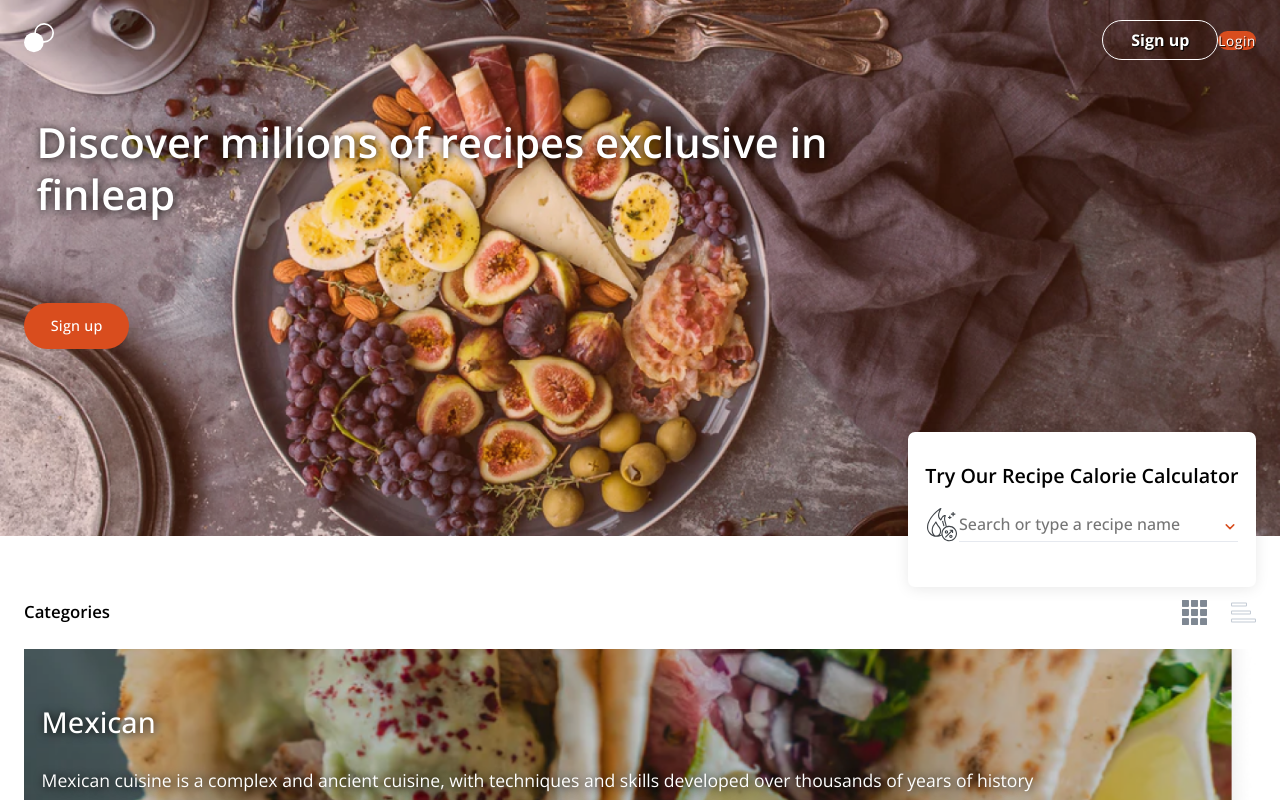
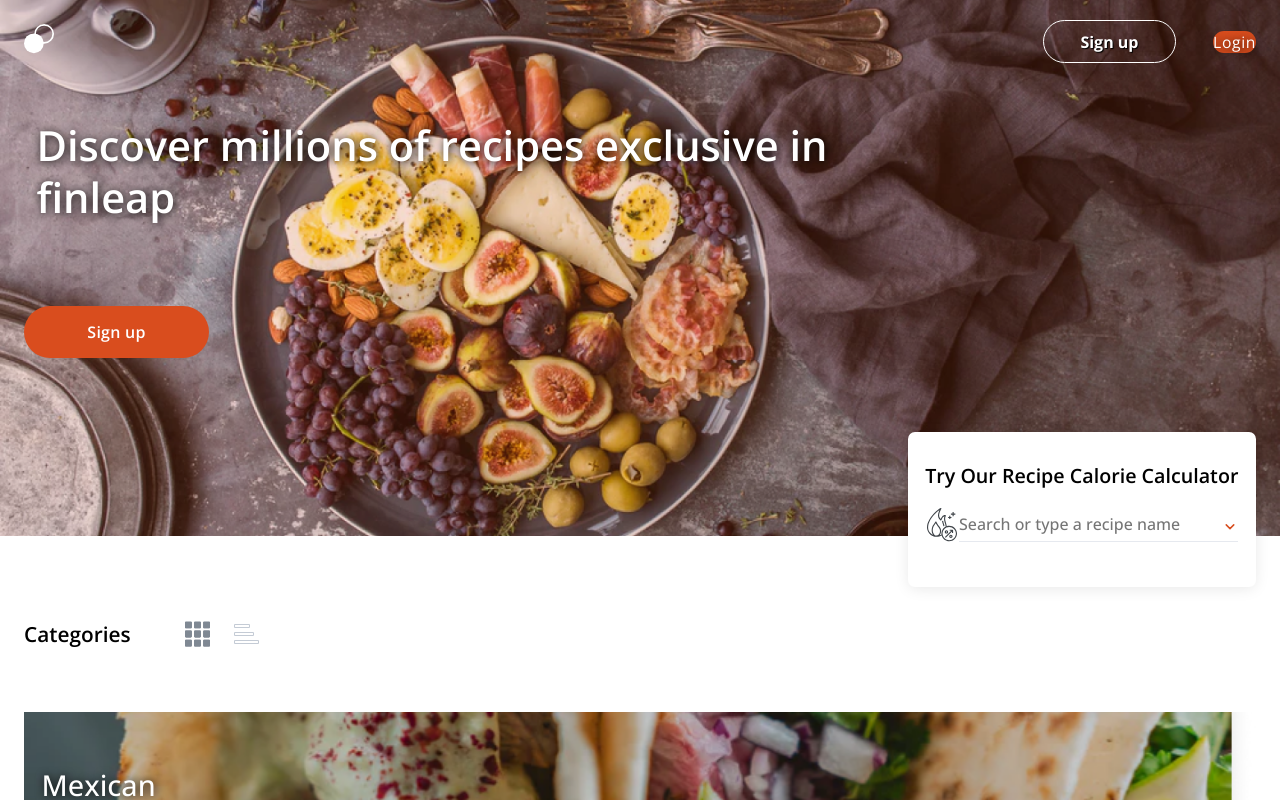
Before and after one commit to Android789515/recipe-site, a Next.js app: page / in a window 1280 px wide. Shown: the top 800 px of the page. Built offline with nearby package versions, Linux system fonts and the light colour scheme.

Commit message:
Removed padding around Categories section; added margin to replace it around the header of the section.
Adjusted font sizes and spacing for the Hero header components: Login and Signup button.

```diff
--- a/components/homepage/categories-section/CategoriesSection.tsx
+++ b/components/homepage/categories-section/CategoriesSection.tsx
@@ -4,7 +4,6 @@ import { useRecoilState } from 'recoil'
 import homeStyles from '../../../styles/homepage/Home.module.scss'
 import styles from '../../../styles/homepage/categories-section/CategoriesSection.module.scss'
 import { isCategoryViewList } from '../../../atoms/categoryView'
-import testImg from '../../../public/assets/img/mexican.png'
 
 import CategoriesSectionHeader from './CategoriesSectionHeader'
 import CategoriesAsList from './CategoriesAsList'
--- a/styles/homepage/categories-section/CategoriesSection.module.scss
+++ b/styles/homepage/categories-section/CategoriesSection.module.scss
@@ -1,14 +1,7 @@
 @use '../../variables';
 
 .layout {
-  padding: 2.5em 0;
 }
 
 .categories {
 }
-
-@media (min-width: variables.$exitMobileBreakpoint) {
-  .layout {
-    padding: 4em 0;
-  }
-}
--- a/styles/homepage/categories-section/CategoriesSectionHeader.module.scss
+++ b/styles/homepage/categories-section/CategoriesSectionHeader.module.scss
@@ -1,9 +1,11 @@
+@use '../../variables';
+
 .layout {
   display: flex;
   justify-content: space-between;
 
   // TODO - Finalize margin
-  margin-bottom: 1.5em;
+  margin: 1.5em 0;
 }
 
 .title {
@@ -12,3 +14,17 @@
 
   margin: 0;
 }
+
+@media (min-width: variables.$exitMobileBreakpoint) {
+  .layout {
+    justify-content: flex-start;
+
+    margin: 4em 0;
+  }
+
+  .title {
+    font-size: 1.3rem;
+
+    margin-right: 2.6em;
+  }
+}
--- a/styles/homepage/hero-section/HeroHeaderSignupBtn.module.scss
+++ b/styles/homepage/hero-section/HeroHeaderSignupBtn.module.scss
@@ -14,7 +14,7 @@
   .signupBtn {
     display: inline-block;
 
-    padding: .5em 1.75em;
+    padding: .6em 2.3em;
   }
 }
 
@@ -26,6 +26,7 @@
 
 .signupText {
   @include mixins.dropShadowSmallText;
+  font-size: 1rem;
   font-weight: 700;
 
   margin: 0;
--- a/styles/homepage/hero-section/HeroLoginBtn.module.scss
+++ b/styles/homepage/hero-section/HeroLoginBtn.module.scss
@@ -1,5 +1,5 @@
+@use '../../variables';
 @use '../../mixins';
-@use 'HeroSection.module';
 
 .loginBtn {
   composes: btn from '../../generic-components/Button.module.scss';
@@ -27,3 +27,15 @@
 
   margin: 0;
 }
+
+@media (min-width: variables.$exitMobileBreakpoint) {
+  .loginBtn {
+    margin-left: 2.3em;
+  }
+
+  .loginText {
+    @include mixins.dropShadowLargeText;
+
+    font-size: .98rem;
+  }
+}
--- a/styles/homepage/hero-section/HeroSection.module.scss
+++ b/styles/homepage/hero-section/HeroSection.module.scss
@@ -1,4 +1,4 @@
-$heroTitleResizeBreakpoint: 566px;
+$heroTitleResizeBreakpoint: 600px;
 
 .heroSection {
   //height: 41vh; on large screen
--- a/styles/homepage/hero-section/HeroSignupBtn.module.scss
+++ b/styles/homepage/hero-section/HeroSignupBtn.module.scss
@@ -17,10 +17,13 @@
   .signupBtn {
     width: initial;
 
-    padding: 1em 2em;
+    padding: 1.1em 4.75em;
   }
 
   .signupText {
+    font-size: 1rem;
+    font-weight: 600;
+
     padding: 0;
   }
 }
```
